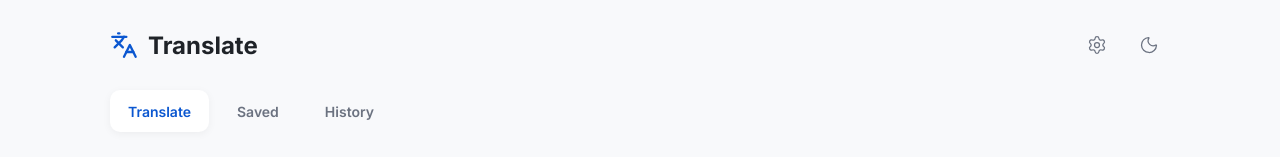
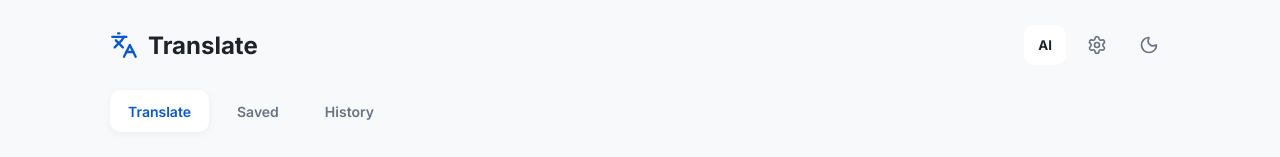
Before and after one commit to najafzadacavad/translate-automation, a React (Vite) app: page / in a window 1280 px wide. Shown: the top 157 px of the page. Built offline with nearby package versions, Linux system fonts and the light colour scheme.

Commit message:
version 2.3

```diff
--- a/src/App.jsx
+++ b/src/App.jsx
@@ -12,6 +12,10 @@ import WordBase from "./components/WordBase";
 import History from "./components/History";
 import Footer from "./components/Footer";
 import Settings from "./components/Settings";
+
+const GEMINI_API_KEY =
+  import.meta.env
+  .VITE_GEMINI_API_KEY;
 
 export default function App() {
 
@@ -35,6 +39,9 @@ export default function App() {
 
   const [trgLang, setTrgLang] =
     useState("tr");
+
+  const [aiMode, setAiMode] =
+    useState(false);
 
   const [saved, setSaved] =
     useState(
@@ -116,14 +123,62 @@ export default function App() {
 
       try {
 
-        const res = await fetch(
-          `https://translate.googleapis.com/translate_a/single?client=gtx&sl=auto&tl=${trgLang}&dt=t&q=${encodeURIComponent(text)}`
+        let translated = "";
+
+        if (aiMode) {
+
+  const prompt = `
+Translate this text by understanding its context.
+
+Text:
+"${text}"
+
+Target language:
+${trgLang}
+
+Return ONLY translated text.
+`;
+
+const geminiRes =
+  await fetch(
+    "/api/translate",
+    {
+      method: "POST",
+
+      headers: {
+        "Content-Type":
+          "application/json"
+      },
+
+      body: JSON.stringify({
+        text,
+        target: trgLang
+      })
+    }
+  );
+
+const geminiData =
+  await geminiRes.json();
+
+console.log(geminiData);
+
+translated =
+  geminiData?.candidates?.[0]
+  ?.content?.parts?.[0]
+  ?.text || "";
+
+setResult(translated);
+
+} else {
+
+          const geminiRes = await fetch(
+  `https://generativelanguage.googleapis.com/v1beta/models/gemini-2.0-flash:generateContent?key=${GEMINI_API_KEY}`,
           );
 
           const data =
             await res.json();
 
-        const translated =
+          translated =
             data[0][0][0];
 
           const detectedLang =
@@ -141,6 +196,7 @@ export default function App() {
                 detectedLang
               ] || detectedLang
             );
+          }
         }
 
         const historyItem = {
@@ -168,7 +224,28 @@ export default function App() {
         );
 
       } catch (e) {
+
   console.error(e);
+
+  try {
+
+    const res = await fetch(
+      `https://translate.googleapis.com/translate_a/single?client=gtx&sl=auto&tl=${trgLang}&dt=t&q=${encodeURIComponent(text)}`
+    );
+
+    const data =
+      await res.json();
+
+    const translated =
+      data[0][0][0];
+
+    setResult(translated);
+
+  } catch (err) {
+
+    console.error(err);
+
+  }
 }
 
     }, 600);
@@ -179,7 +256,8 @@ export default function App() {
   }, [
     text,
     srcLang,
-    trgLang
+    trgLang,
+    aiMode
   ]);
 
   const onSpeak = (
@@ -351,6 +429,8 @@ export default function App() {
         onOpenSettings={() =>
           setSettingsOpen(true)
         }
+        aiMode={aiMode}
+        setAiMode={setAiMode}
       />
 
       <Nav
--- a/src/components/Header.jsx
+++ b/src/components/Header.jsx
@@ -1,26 +1,72 @@
-import { Languages, Moon, Sun, Settings } from "lucide-react";
+import {
+  Languages,
+  Moon,
+  Sun,
+  Settings
+} from "lucide-react";
 
-export default function Header({ theme, toggleTheme, onOpenSettings }) {
+export default function Header({
+  theme,
+  toggleTheme,
+  onOpenSettings,
+  aiMode,
+  setAiMode
+}) {
+
   return (
     <header className="header">
+
       <div className="logo-section">
-        <Languages size={28} color="var(--primary)" />
-        <h1 className="app-title">Translate</h1>
+
+        <Languages
+          size={28}
+          color="var(--primary)"
+        />
+
+        <h1 className="app-title">
+          Translate
+        </h1>
+
       </div>
 
-      <div style={{ display: "flex", alignItems: "center", gap: "10px" }}>
-        <button className="btn-icon" onClick={onOpenSettings}>
-          <Settings size={20} strokeWidth={1.5} />
+      <div className="header-actions">
+
+        <button
+          className={`ai-btn ${
+            aiMode
+            ? "active"
+            : ""
+          }`}
+          onClick={() =>
+            setAiMode(!aiMode)
+          }
+        >
+          AI
         </button>
 
-        <button className="btn-icon" onClick={toggleTheme}>
-          {theme === "light" ? (
-            <Moon size={20} strokeWidth={1.5} />
+        <button
+          className="btn-icon"
+          onClick={onOpenSettings}
+        >
+          <Settings size={20} />
+        </button>
+
+        <button
+          className="btn-icon"
+          onClick={toggleTheme}
+        >
+
+          {theme === "light"
+          ? (
+            <Moon size={20} />
           ) : (
-            <Sun size={20} strokeWidth={1.5} />
+            <Sun size={20} />
           )}
+
         </button>
+
       </div>
+
     </header>
   );
 }
--- a/src/index.css
+++ b/src/index.css
@@ -478,3 +478,26 @@ textarea::placeholder {
   font-size: 13px;
   color: var(--text-light);
 }
+
+.header-actions {
+  display: flex;
+  align-items: center;
+  gap: 10px;
+}
+
+.ai-btn {
+  height: 40px;
+  padding: 0 14px;
+  border: none;
+  border-radius: 10px;
+  background: var(--surface);
+  color: var(--text);
+  cursor: pointer;
+  font-weight: 700;
+  transition: 0.2s;
+}
+
+.ai-btn.active {
+  background: var(--primary);
+  color: white;
+}
```
Also changed, not shown: api/translate.js (added, +74 -0 lines), 1 other file (tests, documents, lock files or other folders). Lines whose indentation alone changed are shown as unchanged.
